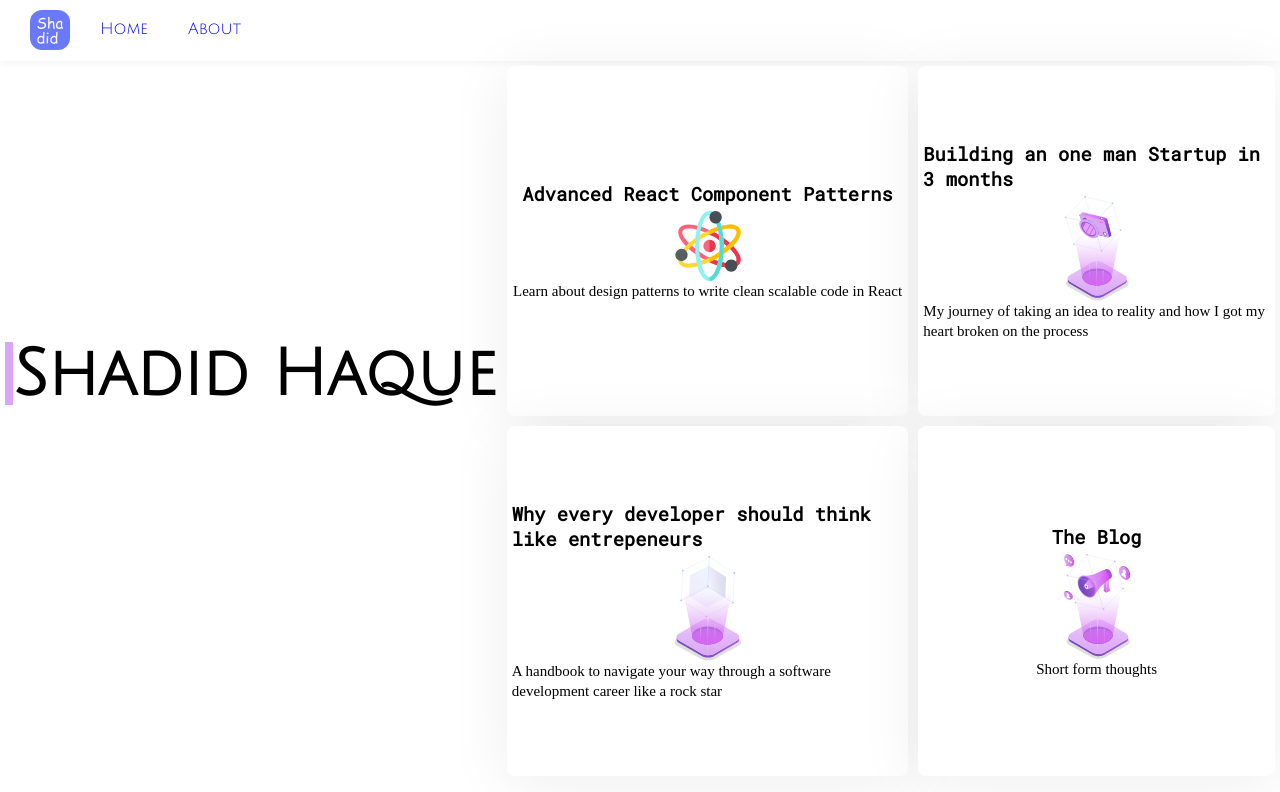
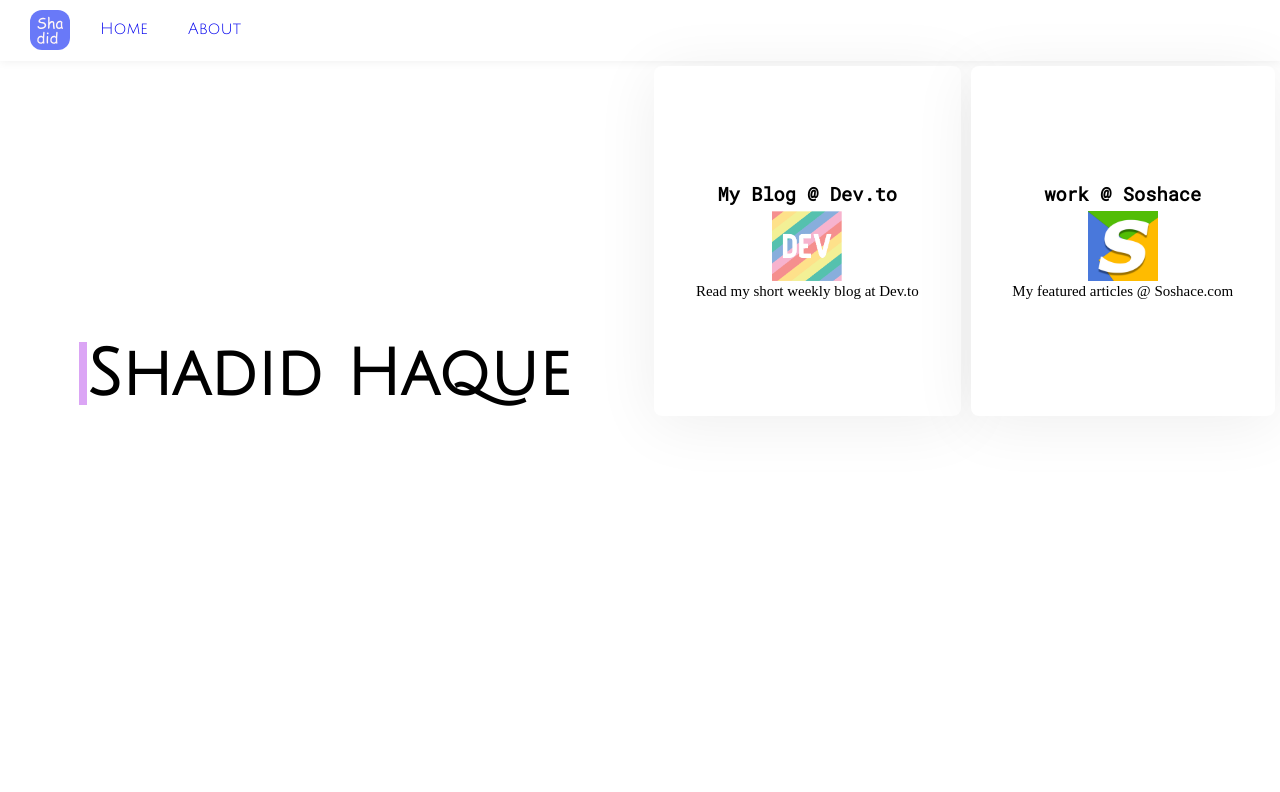
Before and after one commit to Shadid12/shadid-blog-gatsby, a Gatsby site: page / in a window 1280 px wide. Built offline with nearby package versions, Linux system fonts and the light colour scheme; Gatsby itself is replaced by a stand-in of ours.

Commit message:
added new changes

```diff
--- a/src/components/About/index.js
+++ b/src/components/About/index.js
@@ -6,7 +6,7 @@
 export default ({ children }) => (
   <div className='about-container'>
     <div className="img-container">
-        <img src="https://shadid.site/static/assets/1.jpg" />
+        <img src="https://miro.medium.com/fit/c/256/256/0*Fce-h4hJxly2toCI." />
     </div>
     <div className="txt">
         <p>
--- a/src/components/Card/index.js
+++ b/src/components/Card/index.js
@@ -6,15 +6,17 @@
 import anon from './assets/anon.svg'
 import tut from './assets/tut.svg'
 import atom from './assets/atom.svg'
+import dev from './assets/dev.png'
+import soshace from './assets/soshace.png'
 
 export default  (props) => {
     const {title, btnTitle, sub, icon} = props
     let propIcon = null
-    if(icon && icon === 'atom') {
-        propIcon = atom
+    if(icon && icon === 'dev') {
+        propIcon = dev
     }
-    if(icon && icon === 'protect') {
-        propIcon = proptect
+    if(icon && icon === 'soshace') {
+        propIcon = soshace
     }
     if(icon && icon === 'camera') {
         propIcon = camera
--- a/src/components/Landing/index.js
+++ b/src/components/Landing/index.js
@@ -15,36 +15,38 @@
         </div>
         <div
             className="two"
-            onClick={() => navigate(
-                '/post')
+            // onClick={() => navigate(
+            //     '/post')
+            // }
+            onClick={
+                () => {
+                    window.open(
+                        'https://dev.to/shadid12',
+                        '_blank' // <- This is what makes it open in a new window.
+                    )
+                }
             }
         >
             <Card
-                title='Advanced React Component Patterns'
-                sub='Learn about design patterns to write clean scalable code in React'
-                icon='atom'
+                title='My Blog @ Dev.to'
+                sub='Read my short weekly blog at Dev.to'
+                icon='dev'
             />
         </div>
-        <div className="three">
+        <div className="three"
+            onClick={
+                () => {
+                    window.open(
+                        'https://blog.soshace.com/how-to-architect-a-node-js-project-from-ground-up/',
+                        '_blank' // <- This is what makes it open in a new window.
+                    )
+                }
+            }
+        >
             <Card
-                title='Building an one man Startup in 3 months'
-                sub='My journey of taking an idea to reality and how I got
-                        my heart broken on the process'
-                icon='camera'
-            />
-        </div>
-        <div className="four">
-            <Card
-                title='Why every developer should think like entrepeneurs'
-                sub='A handbook to navigate your way through a software development career like a rock star'
-                icon='tut'
-            />
-        </div>
-        <div className="five">
-            <Card
-                title='The Blog'
-                sub='Short form thoughts'
-                icon='anon'
+                title='work @ Soshace'
+                sub='My featured articles @ Soshace.com'
+                icon='soshace'
             />
         </div>
     </div>
--- a/src/components/Landing/landing.scss
+++ b/src/components/Landing/landing.scss
@@ -24,7 +24,7 @@
         grid-template-areas:
         "one one one one"
         "one one one one"
-        "two two three three"
-        "four four five five";
+        "two two two two"
+        "three three three three";
     }
 }
```
Also changed, not shown: src/components/Card/assets/dev.png (added), src/components/Card/assets/soshace.png (added).
